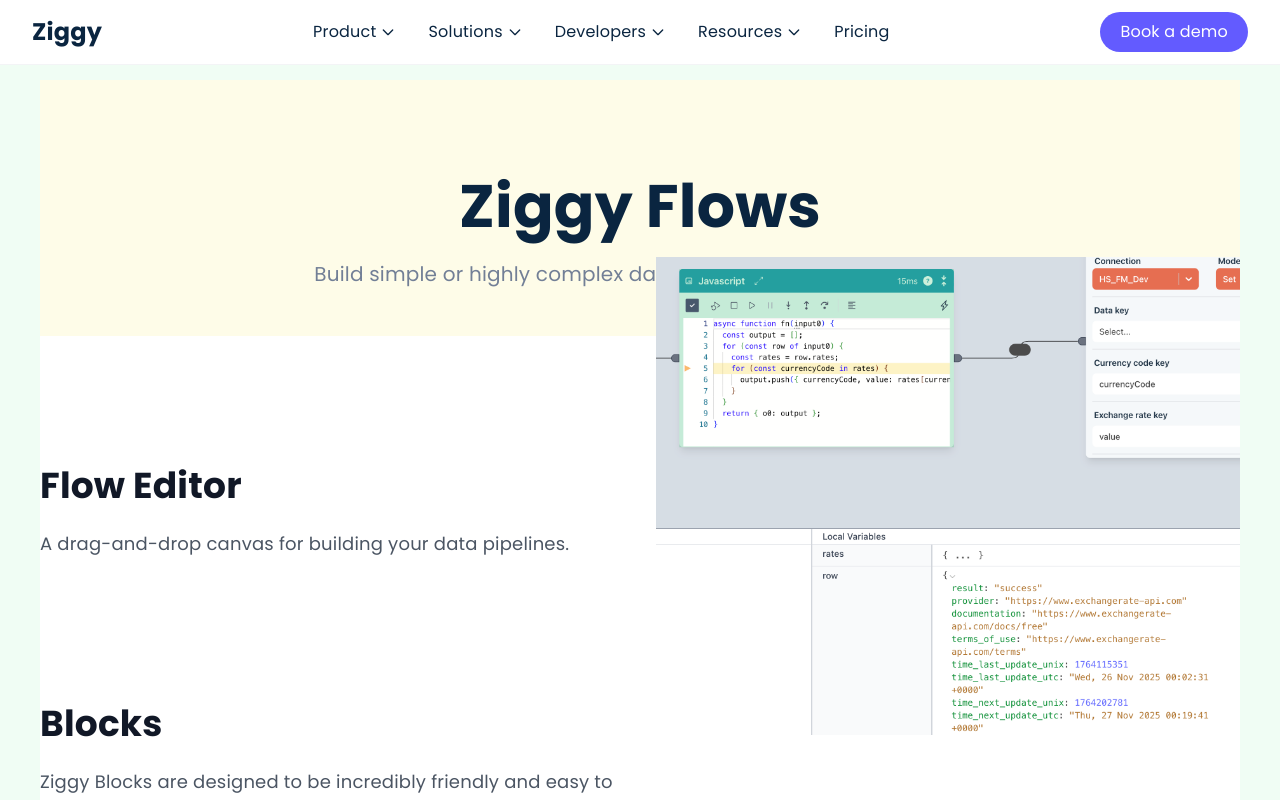
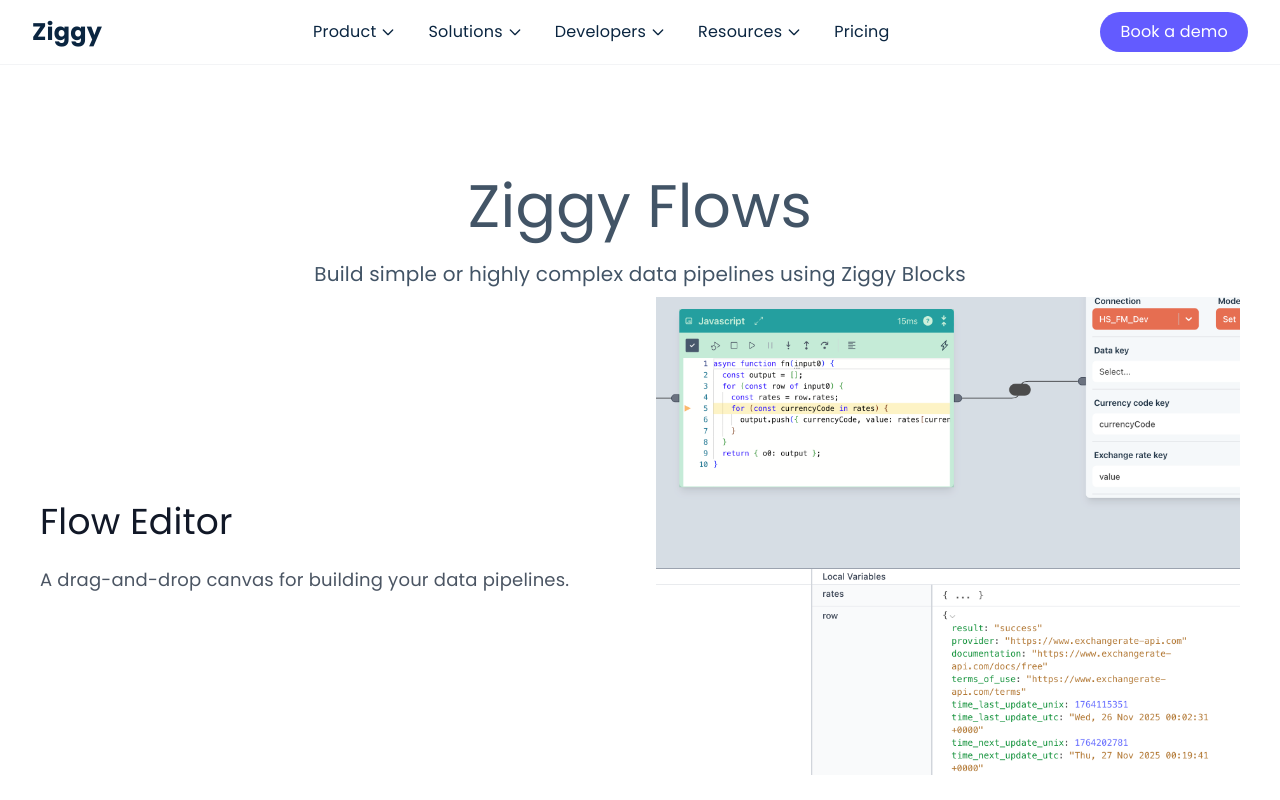
Before and after one commit to fmay/ziggy-site-new, a Next.js app: page /flows in a window 1280 px wide. Shown: the top 800 px of the page. Built offline with nearby package versions, Linux system fonts and the light colour scheme.

Commit message:
quick demo 0.5

```diff
--- a/src/app/(features)/cluster/page.tsx
+++ b/src/app/(features)/cluster/page.tsx
@@ -9,6 +9,7 @@
   return (
     <PageLayout
       title="Ziggy Cluster"
+      style="feature"
       description="Ziggy Cluster supports extremely high loads and is fully fault tolerant"
       image="/canvas/home/cards/cluster.card.svg">
       <PageSection bgColor="bg-gray">
@@ -21,20 +22,24 @@
                 infrastructure of your choice.
               </p>
               <p>
-                If it's just fault tolerance you're after, you can use small (2GB) instances. For
+                For fault tolerance and normal loads you can use small (2GB) instances. For
                 performance, use larger instance sizes and add instances to your cluster.
               </p>
-              <CTA label="Overview" href="https://docs.ziggyservices.com/user-guide/cluster/overview" />
+              <CTA
+                label="Overview"
+                href="https://docs.ziggyservices.com/user-guide/cluster/overview"
+              />
             </div>
           }
           image="/misc/docker.svg"
           imageScale={0.5}
         />
         <ClusterFeatures />
+      </PageSection>
 
+      <PageSection bgColor="bg-gray-800">
         <QuickBookDemo />
       </PageSection>
-
     </PageLayout>
   )
 }
--- a/src/app/(forms)/QuickBookDemo.module.scss
+++ b/src/app/(forms)/QuickBookDemo.module.scss
@@ -1,5 +1,7 @@
 .container {
-  @apply flex flex-row justify-between border-gray-50 border rounded-lg p-6 items-start relative z-50;
+  @apply flex flex-row justify-between
+   border-gray-50
+  border rounded-lg p-6 items-start relative z-50;
 }
 
 .heading {
--- a/src/app/(forms)/QuickBookDemo.tsx
+++ b/src/app/(forms)/QuickBookDemo.tsx
@@ -4,7 +4,9 @@
 import CTA from '@/components/ui/cta/CTA'
 import styles from './QuickBookDemo.module.scss'
 
-interface QuickBookDemoProps {}
+interface QuickBookDemoProps {
+  background: 'dark' | 'light'
+}
 
 interface FormData {
   firstName: string
@@ -13,7 +15,7 @@
   email: string
 }
 
-const QuickBookDemo: FC<QuickBookDemoProps> = ({}) => {
+const QuickBookDemo: FC<QuickBookDemoProps> = ({background='dark'}) => {
   const [formData, setFormData] = useState<FormData>({
     firstName: '',
     lastName: '',
@@ -31,7 +33,7 @@
   }
 
   const handleInputChange = (field: keyof FormData, value: string) => {
-    setFormData((prev) => ({
+    setFormData(prev => ({
       ...prev,
       [field]: value,
     }))
@@ -42,10 +44,7 @@
     console.log('Form submitted:', formData)
 
     // Open Calendly link
-    window.open(
-      'https://calendly.com/freddy-may-ziggyservices/30-minute-meeting-clone',
-      '_blank'
-    )
+    window.open('https://calendly.com/freddy-may-ziggyservices/30-minute-meeting-clone', '_blank')
   }
 
   return (
@@ -63,7 +62,7 @@
             id="firstName"
             type="text"
             value={formData.firstName}
-            onChange={(e) => handleInputChange('firstName', e.target.value)}
+            onChange={e => handleInputChange('firstName', e.target.value)}
             className={styles.input}
           />
         </div>
@@ -76,7 +75,7 @@
             id="lastName"
             type="text"
             value={formData.lastName}
-            onChange={(e) => handleInputChange('lastName', e.target.value)}
+            onChange={e => handleInputChange('lastName', e.target.value)}
             className={styles.input}
           />
         </div>
@@ -89,7 +88,7 @@
             id="company"
             type="text"
             value={formData.company}
-            onChange={(e) => handleInputChange('company', e.target.value)}
+            onChange={e => handleInputChange('company', e.target.value)}
             className={styles.input}
           />
         </div>
@@ -102,7 +101,7 @@
             id="email"
             type="email"
             value={formData.email}
-            onChange={(e) => handleInputChange('email', e.target.value)}
+            onChange={e => handleInputChange('email', e.target.value)}
             className={styles.input}
           />
         </div>
@@ -113,8 +112,7 @@
             disabled={!isFormValid()}
             className={`${styles.button} ${
               isFormValid() ? styles.buttonEnabled : styles.buttonDisabled
-            }`}
-          >
+            }`}>
             Book a Demo
           </button>
         </div>
--- a/src/app/globals.scss
+++ b/src/app/globals.scss
@@ -47,7 +47,7 @@
 
 
 h1, h2, h3, h4, h5, h6 {
-  @apply text-[var(--dark-text)] font-semibold;
+  @apply font-semibold;
 }
 
 @layer utilities {
--- a/src/components/ui/cta/cta.module.scss
+++ b/src/components/ui/cta/cta.module.scss
@@ -1,6 +1,6 @@
 
 .button {
-  @apply my-8;
+  @apply my-12;
 }
 
 .primaryCTAButton {
--- a/src/components/ui/page-wrappers/PageSection.tsx
+++ b/src/components/ui/page-wrappers/PageSection.tsx
@@ -15,13 +15,13 @@
   children,
   paddingY = 100,
   paddingX = 40,
-  bgColor = 'bg-green-50',
+  bgColor = 'transparent',
   image,
   alt,
 }) => {
   if (image) {
     return (
-      <div className={`w-full ${bgColor} py-[80px] px-[10px]`}>
+      <div className={`w-full bg-red-50 text-white py-[80px] px-[10px]`}>
         <div className="w-full max-w-[1200px] bg-transparent mx-auto">
           <div className="flex flex-row">
             <div className="w-2/3">{children}</div>
--- a/src/components/ui/page-wrappers/page-layout/PageLayout.module.scss
+++ b/src/components/ui/page-wrappers/page-layout/PageLayout.module.scss
@@ -1,5 +1,5 @@
 .pageContainer {
-  @apply min-h-screen pt-24 pb-16 bg-yellow-50  ;
+  @apply min-h-screen pt-24 pb-16;
 }
 
 .contentWrapper {
@@ -8,6 +8,10 @@
 
 // Page Layout Style
 .default {
+  @apply py-4 px-8;
+}
+
+.feature {
   @apply py-4 px-8;
 }
 
@@ -20,11 +24,11 @@
 }
 
 .title {
-  @apply text-4xl sm:text-5xl lg:text-6xl font-bold text-stripe-navy mb-6;
+  @apply text-4xl sm:text-5xl lg:text-6xl font-normal mb-6;
 }
 
 .description {
-  @apply text-xl text-stripe-gray;
+  @apply text-xl leading-[2.2rem];
 }
 
 .videoSection {
@@ -40,7 +44,7 @@
 }
 
 .descriptionCentered {
-  @apply text-xl text-stripe-gray max-w-3xl mx-auto;
+  @apply text-xl max-w-3xl mx-auto;
 }
 
 .headerWithImage {
--- a/src/components/ui/page-wrappers/page-layout/PageLayout.tsx
+++ b/src/components/ui/page-wrappers/page-layout/PageLayout.tsx
@@ -8,14 +8,24 @@
   image?: string
   video?: string
   style?: 'default' | 'feature' | 'test'
+  bgColor?: string
+  color?: string
 }
 
-const PageLayout = ({ title, description, children, image, video, style='default' }: PageLayoutProps) => {
+const styleConfig = {
+  default: { bgColor: 'bg-white', textColor: 'text-dark-gray' },
+  feature: { bgColor: 'bg-gray-800', textColor: 'text-white' },
+  test: { bgColor: 'bg-blue-100', textColor: '' }
+}
+
+const PageLayout = ({ title, description, children, image, video, style='default', bgColor, color }: PageLayoutProps) => {
+  const config = styleConfig[style]
+  const finalBgColor = bgColor || config.bgColor
   if (image) {
     return (
       <>
-        <PageSection>
-          <div className={style ? styles[style] : ''}>
+        <PageSection bgColor={finalBgColor}>
+          <div className={`${style ? styles[style] : ''} ${config.textColor}`}>
             <div className={styles.headerWithImage}>
               <div className={styles.textSection}>
                 <h1 className={styles.title}>{title}</h1>
@@ -31,7 +41,7 @@
   }
 
   return (
-    <PageSection>
+    <PageSection bgColor={finalBgColor}>
     <div className={styles.pageContainer}>
       <div className={styles.contentWrapper}>
         <div className={styles.headerCentered}>
--- a/src/components/ui/scroll-pairs/ScrollContentImagePairs.module.scss
+++ b/src/components/ui/scroll-pairs/ScrollContentImagePairs.module.scss
@@ -1,5 +1,5 @@
 .container {
-  @apply relative;
+  @apply relative mb-[5vh];
 
   ul {
     @apply mt-12;
@@ -15,7 +15,12 @@
 
 // Adjust this value to nudge the first image
 .imageContainerScrolling {
-  @apply absolute top-[-38vh];
+  @apply absolute top-[-33vh];
+}
+
+// Adjust this value for the spacing
+.contentItem {
+  @apply min-h-[39vh] flex items-center;
 }
 
 .leftColumn {
@@ -26,12 +31,11 @@
   @apply relative pb-32 pt-[20vh];
 }
 
-.contentItem {
-  @apply min-h-[30vh] flex items-center;
-}
-
 .contentWrapper {
   @apply w-full;
+  h2 {
+    @apply font-normal
+  }
 }
 
 .imageContainer {
--- a/src/components/ui/scroll-pairs/ScrollContentImagePairs.tsx
+++ b/src/components/ui/scroll-pairs/ScrollContentImagePairs.tsx
@@ -33,7 +33,7 @@
   useEffect(() => {
     const observerOptions = {
       root: null,
-      rootMargin: '-50% 0px -50% 0px',
+      rootMargin: '-55% 0px -45% 0px',
       threshold: 0,
     }
 
```
Also changed, not shown: public/canvas/home/cards/cluster.card.svg, 1 other file (tests, documents, lock files or other folders).
